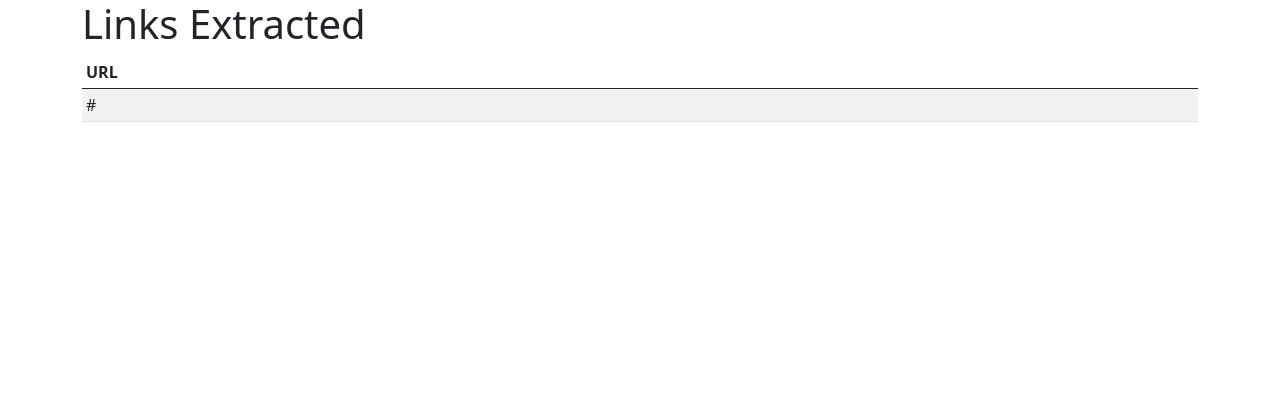
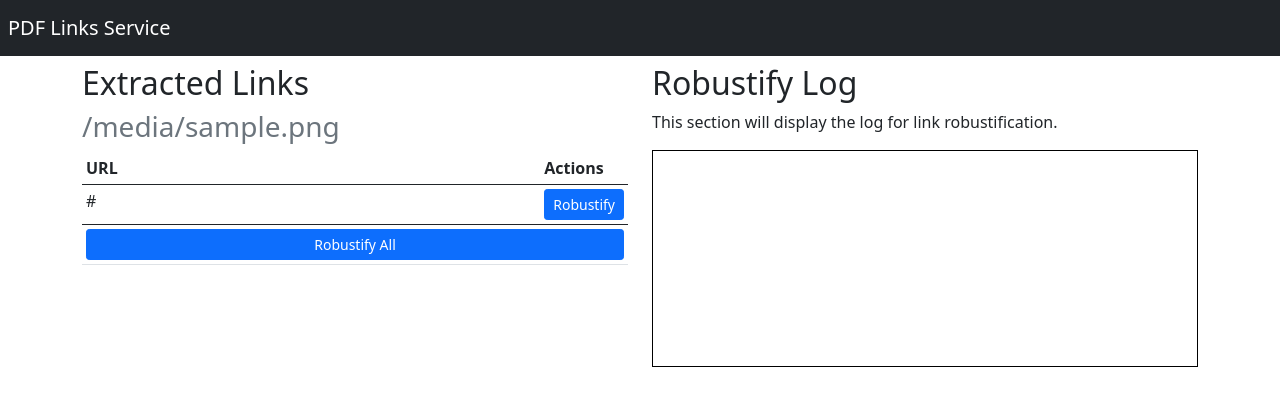
Before and after one commit to yasithdev/pdf-links-service, a Flask app: template templates/urls.html in a window 1280 px wide. Shown: the top 406 px of the page. Run offline with Flask 2, Linux system fonts and the light colour scheme; the template is opened without the code that fills it: most values are stand-ins (such as "Sample title", 1, 10 or a date in 2020).

Commit message:
implement robustify, refine UI

```diff
--- a/app.py
+++ b/app.py
@@ -1,7 +1,9 @@
 import hashlib
 import io
+import json
 import os
 
+import requests
 from flask import Flask, render_template, request, redirect
 
 from extractor import Extractor
@@ -41,7 +43,21 @@ def upload_pdf():
 @app.route("/extract/<fp>", methods=['GET'])
 def extract_links(fp: str):
   urls = extractor.extract_urls(os.path.join(app.config['UPLOAD_FOLDER'], fp))
-  return render_template("urls.html", urls=urls)
+  return render_template("urls.html", filename=fp, urls=urls)
+
+
+@app.route("/robustify", methods=['POST'])
+def robustify():
+  urls = request.get_json()
+
+  def generate():
+    for url in urls:
+      yield f"Started: {url}\n"
+      res = requests.get(f"http://robustlinks.mementoweb.org/api/", {"url": url.strip()})
+      yield f"Processed: {url}\n"
+      yield f"{json.dumps(res.json())}\n"
+
+  return app.response_class(generate(), content_type='application/octet-stream')
 
 
 @app.route("/")
--- a/templates/urls.html
+++ b/templates/urls.html
@@ -1,24 +1,92 @@
 <!DOCTYPE html>
 <head>
-    <title>PDF Links Service</title>
-    <link href="https://cdn.jsdelivr.net/npm/bootstrap@5.0.2/dist/css/bootstrap.min.css" rel="stylesheet"
-          integrity="sha384-EVSTQN3/azprG1Anm3QDgpJLIm9Nao0Yz1ztcQTwFspd3yD65VohhpuuCOmLASjC" crossorigin="anonymous">
+  <title>PDF Links Service</title>
+  <link crossorigin="anonymous" href="https://cdn.jsdelivr.net/npm/bootstrap@5.0.2/dist/css/bootstrap.min.css"
+        integrity="sha384-EVSTQN3/azprG1Anm3QDgpJLIm9Nao0Yz1ztcQTwFspd3yD65VohhpuuCOmLASjC" rel="stylesheet">
+  <script>
+    window.robustify = function (urls) {
+      const decoder = new TextDecoder('utf-8');
+      document.getElementsByName("url").forEach(e => {
+        e.setAttribute("disabled", "");
+      })
+      fetch("/robustify", {
+        method: "post",
+        headers: {'Content-Type': 'application/json'},
+        body: JSON.stringify(urls)
+      })
+        .then(response => response.body.getReader())
+        .then(async reader => {
+          while (true) {
+            const {done, value} = await reader.read();
+            if (done) {
+              document.getElementsByName("url").forEach(e => {
+                e.removeAttribute("disabled");
+              })
+              break;
+            }
+            document.getElementById("log").innerHTML += decoder.decode(value);
+          }
+        })
+    }
+  </script>
 </head>
 <body>
+<nav class="navbar navbar-dark bg-dark mb-2">
+  <a class="navbar-brand ms-2" href="/">PDF Links Service</a>
+</nav>
 <div class="container">
-    <h1>Links Extracted</h1>
-    <table class="table table-striped table-sm table-hover">
+  <div class="row">
+    <div class="col-6">
+      <h2>Extracted Links</h2>
+      <h3 class="text-muted">{{filename}}</h3>
+      <table class="table table-sm table-hover">
         <thead>
         <tr>
-            <th>URL</th>
+          <th>URL</th>
+          <th>Actions</th>
         </tr>
         </thead>
         {% for url in urls %}
         <tr>
-            <td>{{url}}</td>
+          <td class="w-100" style="white-space: nowrap; text-overflow:ellipsis; overflow: hidden; max-width:0;">{{url}}
+          </td>
+          <td>
+            <button
+              class="btn btn-primary btn-sm"
+              data-url='{{url | safe}}'
+              name="url"
+              onclick="window.robustify([this.dataset.url])">
+              Robustify
+            </button>
+          </td>
         </tr>
         {% endfor %}
-    </table>
-
+        <tfoot>
+        <tr>
+          <td colspan="2">
+            <button
+              class="btn btn-primary btn-sm w-100"
+              data-urls='{{urls | tojson}}'
+              name="url"
+              onclick="window.robustify(JSON.parse(this.dataset.urls))">
+              Robustify All
+            </button>
+          </td>
+        </tr>
+        </tfoot>
+      </table>
+    </div>
+    <div class="col-6">
+      <h2>Robustify Log</h2>
+      <p>This section will display the log for link robustification.</p>
+      <pre class="w-100 h-100" id="log"
+           style="border: 1px solid black;
+           word-wrap: break-word;
+           white-space: pre-wrap;
+           overflow-x: auto;
+           overflow-y: scroll;
+           max-height: 80vh;"></pre>
+    </div>
+  </div>
 </div>
 </body>
```
Also changed, not shown: templates/index.html (+12 -13 lines).
